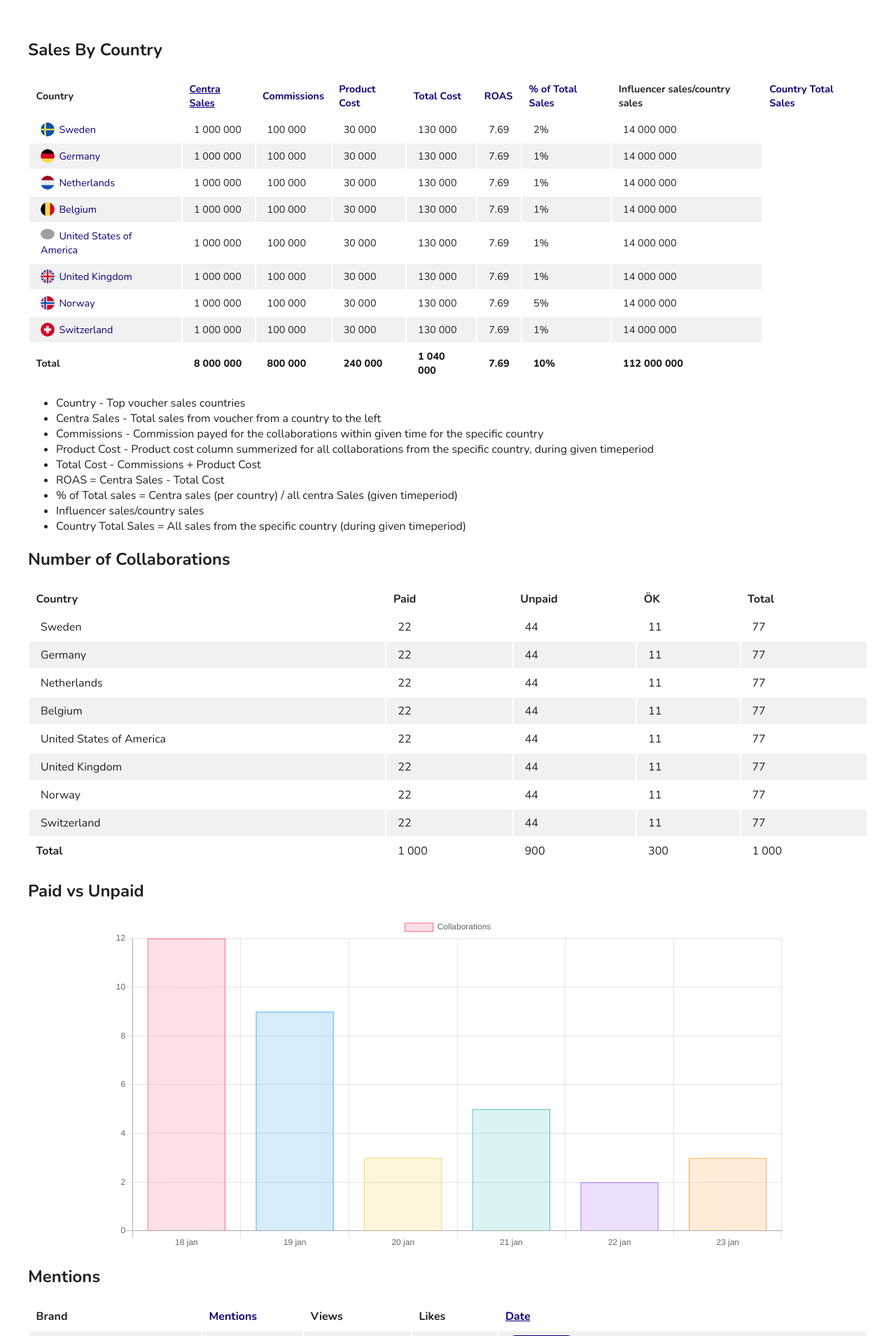
After one commit to prahlad1989/StrongerAB, a Django app: page /reports in a window 1280 px wide. The commit adds this page. Shown: the part 183-2092 px from the top of the page at 70% size. Run offline with Django 3.2, Linux system fonts and the light colour scheme; parts of the project's set-up code (start-up, migrations or seed data) failed here and were passed over; grey boxes are pictures that could not be loaded.

Commit message:
added handling for import mesages

```diff
--- a/Influencers/tasks.py
+++ b/Influencers/tasks.py
@@ -77,7 +77,6 @@ class OrdersUpdate(CentraUpdate):
                                   }
                     } """
 
-
 class OrdersUpdate2(OrdersUpdate):
     def update(self):
         cursor = connection.cursor()
@@ -94,7 +93,6 @@ class OrdersUpdate2(OrdersUpdate):
 @background(schedule=60*60)
 def centraOrdersUpdate(message):
     logger.info('initiated ordersupdate thread: ')
-
     try:
         logger.debug("order update started at {0}".format(datetime.utcnow()))
         ordersUpdate = OrdersUpdate2()
--- /dev/null
+++ b/Influencers/templates/report.html
@@ -0,0 +1,430 @@
+<html>
+<head>
+	<title>Collaborations - Reports - Stronger</title>
+	<style>
+		@import url('https://fonts.googleapis.com/css2?family=Source+Sans+Pro&display=swap');
+		@import url('https://fonts.googleapis.com/css2?family=Nunito:wght@200;400;600;700;800&display=swap');
+	</style>
+	<link rel="stylesheet" href="static/css/style3.css" type="text/css" media="all" />
+	<link rel="stylesheet" href="static/css/autocomplete.css" type="text/css" media="all" />
+	<link rel="icon" href="https://www.strongerlabel.com/favicon.ico?stronger" type="image/x-icon"/>
+	<script src="https://cdn.jsdelivr.net/npm/chart.js@2.9.4/dist/Chart.min.js"></script>
+	<script type="text/javascript" src="static/js/autocomplete.js"></script>
+	<style>
+		canvas{
+			-moz-user-select: none;
+			-webkit-user-select: none;
+			-ms-user-select: none;
+		}
+		.chart-container {
+			width: 500px;
+			margin-left: 40px;
+			margin-right: 40px;
+			margin-bottom: 40px;
+		}
+		.container {
+			display: flex;
+			flex-direction: row;
+			flex-wrap: wrap;
+			justify-content: center;
+		}
+	</style>
+</head>
+
+<body>
+
+<div class="full-width-content">
+	<section class="content-header" style="background-image: url('https://yt3.ggpht.com/4rT83zOzf5oKBK51ZvhYPd1HZHczEhNtpgPu09MwTEVzXnS2Xx8FcRJBsmqN5rQTOItvIkS-Pn0=w2560-fcrop64=1,00005a57ffffa5a8-k-c0xffffffff-no-nd-rj') !important;">
+		<div class="channel-background">
+		<img src="static/images/icons/svg/reports.svg" class="header-icon">
+			<div class="channel-data">
+				<a href="" class="button-m" style="float: right;">Date picker</a>
+				<h2>Influencer Sales </h2>
+			</div>
+		</div>
+	</section>
+</div>
+
+<div class="content">
+<h2>Sales By Country</h2>
+
+<div id="sales_by_country"></div>
+
+<table class="report-table">
+	<thead>
+		<tr>
+			<th>Country</th>
+			<th><a href="" title="Centra Sales by Vouchers" class="active">Centra Sales</a></th>
+			<th><a href="">Commissions</a></th>
+			<th><a href="">Product Cost</a></th>
+			<th><a href="">Total Cost</a></th>
+			<th><a href="">ROAS</a></th>
+			<th><a href="">% of Total Sales</a></th>
+			<th>Influencer sales/country sales</th>
+			<th><a href="">Country Total Sales</a></th>
+		</tr>
+	</thead>
+	<tbody>
+		<tr>
+			<td><img src="static/images/flags/sweden.png" class="report-thumb" alt="Sweden"><a href="">Sweden</a></td>
+			<td>1 000 000</td>
+			<td>100 000</td>
+			<td>30 000</td>
+			<td>130 000</td>
+			<td>7.69</td>
+			<td>2%</td>
+			<td>14 000 000</td>
+		</tr>
+		<tr>
+			<td><img src="static/images/flags/germany.png" class="report-thumb" alt="Germany"><a href="">Germany</a></td>
+			<td>1 000 000</td>
+			<td>100 000</td>
+			<td>30 000</td>
+			<td>130 000</td>
+			<td>7.69</td>
+			<td>1%</td>
+			<td>14 000 000</td>
+		</tr>
+		<tr>
+			<td><img src="static/images/flags/netherlands.png" class="report-thumb" alt="Netherlands"><a href="">Netherlands</a></td>
+			<td>1 000 000</td>
+			<td>100 000</td>
+			<td>30 000</td>
+			<td>130 000</td>
+			<td>7.69</td>
+			<td>1%</td>
+			<td>14 000 000</td>
+		</tr>
+		<tr>
+			<td><img src="static/images/flags/belgium.png" class="report-thumb" alt="Belgium"><a href="">Belgium</a></td>
+			<td>1 000 000</td>
+			<td>100 000</td>
+			<td>30 000</td>
+			<td>130 000</td>
+			<td>7.69</td>
+			<td>1%</td>
+			<td>14 000 000</td>
+		</tr>
+		<tr>
+			<td><img src="static/images/flags/united-states-of-america.png" class="report-thumb" alt="United States of America"><a href="">United States of America</a></td>
+			<td>1 000 000</td>
+			<td>100 000</td>
+			<td>30 000</td>
+			<td>130 000</td>
+			<td>7.69</td>
+			<td>1%</td>
+			<td>14 000 000</td>
+		</tr>
+		<tr>
+			<td><img src="static/images/flags/united-kingdom.png" class="report-thumb" alt="United Kingdom"><a href="">United Kingdom</a></td>
+			<td>1 000 000</td>
+			<td>100 000</td>
+			<td>30 000</td>
+			<td>130 000</td>
+			<td>7.69</td>
+			<td>1%</td>
+			<td>14 000 000</td>
+		</tr>
+		<tr>
+			<td><img src="static/images/flags/norway.png" class="report-thumb" alt="Norway"><a href="">Norway</a></td>
+			<td>1 000 000</td>
+			<td>100 000</td>
+			<td>30 000</td>
+			<td>130 000</td>
+			<td>7.69</td>
+			<td>5%</td>
+			<td>14 000 000</td>
+		</tr>
+		<tr>
+			<td><img src="static/images/flags/switzerland.png" class="report-thumb" alt="Switzerland"><a href="">Switzerland</a></td>
+			<td>1 000 000</td>
+			<td>100 000</td>
+			<td>30 000</td>
+			<td>130 000</td>
+			<td>7.69</td>
+			<td>1%</td>
+			<td>14 000 000</td>
+		</tr>
+	</tbody>
+	<tfoot>
+		<tr>
+			<th>Total</th>
+			<td>8 000 000</td>
+			<td>800 000</td>
+			<td>240 000</td>
+			<td>1 040 000</td>
+			<td>7.69</td>
+			<td>10%</td>
+			<td>112 000 000</td>
+		</tr>
+	</tfoot>
+</table>
+
+<ul>
+	<li>Country - Top voucher sales countries</li>
+	<li>Centra Sales - Total sales from voucher from a country to the left</li>
+	<li>Commissions - Commission payed for the collaborations within given time for the specific country</li>
+	<li>Product Cost - Product cost column summerized for all collaborations from the specific country, during given timeperiod</li>
+	<li>Total Cost - Commissions + Product Cost</li>
+	<li>ROAS = Centra Sales - Total Cost</li>
+	<li>% of Total sales = Centra sales (per country) / all centra Sales (given timeperiod)</li>
+	<li>Influencer sales/country sales</li>
+	<li>Country Total Sales = All sales from the specific country (during given timeperiod)</li>
+
+</ul>
+
+<h2>Number of Collaborations</h2>
+<table>
+	<thead>
+		<tr>
+			<th>Country</th>
+			<th>Paid</th>
+			<th>Unpaid</th>
+			<th>ÖK</th>
+			<th>Total</th>
+		</tr>
+	</thead>
+	<tbody>
+		<tr>
+			<td>Sweden</td>
+			<td>22</td>
+			<td>44</td>
+			<td>11</td>
+			<td>77</td>
+		</tr>
+		<tr>
+			<td>Germany</td>
+			<td>22</td>
+			<td>44</td>
+			<td>11</td>
+			<td>77</td>
+		</tr>
+		<tr>
+			<td>Netherlands</td>
+			<td>22</td>
+			<td>44</td>
+			<td>11</td>
+			<td>77</td>
+		</tr>
+		<tr>
+			<td>Belgium</td>
+			<td>22</td>
+			<td>44</td>
+			<td>11</td>
+			<td>77</td>
+		</tr>
+		<tr>
+			<td>United States of America</td>
+			<td>22</td>
+			<td>44</td>
+			<td>11</td>
+			<td>77</td>
+		</tr>
+		<tr>
+			<td>United Kingdom</td>
+			<td>22</td>
+			<td>44</td>
+			<td>11</td>
+			<td>77</td>
+		</tr>
+		<tr>
+			<td>Norway</td>
+			<td>22</td>
+			<td>44</td>
+			<td>11</td>
+			<td>77</td>
+		</tr>
+		<tr>
+			<td>Switzerland</td>
+			<td>22</td>
+			<td>44</td>
+			<td>11</td>
+			<td>77</td>
+		</tr>
+	</tbody>
+	<tfoot>
+		<tr>
+			<th>Total</th>
+			<td>1 000</td>
+			<td>900</td>
+			<td>300</td>
+			<td>1 000</td>
+		</tr>
+	</tfoot>
+</table>
+
+
+
+<h2>Paid vs Unpaid</h2>
+
+
+
+<div class="graph">
+  <div class="chart-legend">
+
+  </div>
+  <div class="chart">
+    <canvas id="myChart"></canvas>
+  </div>
+</div>
+
+
+<script>
+var ctx = document.getElementById('myChart').getContext('2d');
+
+var myChart = new Chart(ctx, {
+    type: 'bar',
+    data: {
+        labels: ['18 jan', '19 jan', '20 jan', '21 jan', '22 jan', '23 jan'],
+        datasets: [{
+            label: 'Collaborations',
+            data: [12, 9, 3, 5, 2, 3],
+            backgroundColor: [
+                'rgba(255, 99, 132, 0.2)',
+                'rgba(54, 162, 235, 0.2)',
+                'rgba(255, 206, 86, 0.2)',
+                'rgba(75, 192, 192, 0.2)',
+                'rgba(153, 102, 255, 0.2)',
+                'rgba(255, 159, 64, 0.2)'
+            ],
+            borderColor: [
+                'rgba(255, 99, 132, 1)',
+                'rgba(54, 162, 235, 1)',
+                'rgba(255, 206, 86, 1)',
+                'rgba(75, 192, 192, 1)',
+                'rgba(153, 102, 255, 1)',
+                'rgba(255, 159, 64, 1)'
+            ],
+            borderWidth: 1
+        }]
+    },
+    options: {
+        scales: {
+            yAxes: [{
+                ticks: {
+                    beginAtZero: true
+                }
+            }]
+        }
+    }
+});
+</script>
+
+
+
+<section class="search-results">
+
+	<h2>Mentions</h2>
+	<table>
+		<tr>
+			<th>Brand</th>
+			<th><a href="">Mentions</a></th>
+			<th>Views</th>
+			<th>Likes</th>
+			<th class="date"><a href="" title="Sort by date" class="active"/>Date </th>
+		</tr>
+		<tr>
+			<td><a href="brand.html">Lululemon</a></td>
+			<td>1</td>
+			<td>50 000</td>
+			<td>4 000</td>
+			<td class="date"><a href="">30 oct, 2020</a></td>
+		</tr>
+		<tr>
+			<td><a href="brand.html">NA-KD</a></td>
+			<td>4</td>
+			<td>157 156</td>
+			<td>4 000</td>
+			<td class="date">
+				<a href="https://www.youtube.com/watch?v=a91UKrgCzQA">15 oct 2020</a>
+				<a href="https://www.youtube.com/watch?v=a91UKrgCzQA">11 aug 2020</a>
+				<a href="https://www.youtube.com/watch?v=a91UKrgCzQA">10 feb 2020</a>
+			</td>
+		</tr>
+		<tr>
+			<td><a href="brand.html">Adidas</a></td>
+			<td>1</td>
+			<td>36 972</td>
+			<td>4 000</td>
+			<td class="date"><a href="">10 oct 2020</a></td>
+		</tr>
+		<tr>
+			<td><a href="brand.html">iDeal of Sweden</a></td>
+			<td>1</td>
+			<td>36 972</td>
+			<td>4 000</td>
+			<td class="date"><a href="">5 oct 2020</a></td>
+		</tr>
+		<tr>
+			<td><a href="brand.html">Caia Cosmetics</a></td>
+			<td>5</td>
+			<td>36 972</td>
+			<td>4 000</td>
+			<td class="date"><a href="">10 oct 2020</a></td>
+		</tr>
+		<tr>
+			<td><a href="brand.html">Aloyoga</a></td>
+			<td>1</td>
+			<td>36 972</td>
+			<td>4 000</td>
+			<td class="date"><a href="">10 oct 2020</a></td>
+		</tr>
+		<tr>
+			<td><a href="brand.html">iDeal of Sweden</a></td>
+			<td>1</td>
+			<td>36 972</td>
+			<td>4 000</td>
+			<td class="date"><a href="">5 oct 2020</a></td>
+		</tr>
+		<tr>
+			<td><a href="brand.html">Caia Cosmetics</a></td>
+			<td>5</td>
+			<td>36 972</td>
+			<td>4 000</td>
+			<td class="date"><a href="">10 oct 2020</a></td>
+		</tr>
+		<tr>
+			<td><a href="brand.html">Aloyoga</a></td>
+			<td>1</td>
+			<td>36 972</td>
+			<td>4 000</td>
+			<td class="date"><a href="">10 oct 2020</a></td>
+		</tr>
+		<tr>
+			<td><a href="brand.html">iDeal of Sweden</a></td>
+			<td>1</td>
+			<td>36 972</td>
+			<td>4 000</td>
+			<td class="date"><a href="">5 oct 2020</a></td>
+		</tr>
+		<tr>
+			<td><a href="brand.html">Caia Cosmetics</a></td>
+			<td>5</td>
+			<td>36 972</td>
+			<td>4 000</td>
+			<td class="date"><a href="">10 oct 2020</a></td>
+		</tr>
+		<tr>
+			<td><a href="brand.html">Aloyoga</a></td>
+			<td>1</td>
+			<td>36 972</td>
+			<td>4 000</td>
+			<td class="date"><a href="">10 oct 2020</a></td>
+		</tr>
+
+
+	</table>
+
+	<p><a href="profile-latest.html">View latest videos</a></p>
+
+
+
+</section>
+
+
+</div>
+
+
+
+</body>
+</html>
--- a/Influencers/urls.py
+++ b/Influencers/urls.py
@@ -43,6 +43,8 @@ urlpatterns = [
     path('updateCentraValidations', views.ValidationUpdatesView.as_view(), name='updateCentraValidations'),
     path('centraToDB', views.CentraToDB.as_view(), name= 'centraToDB'),
     path('resetCentra', views.ResetCentra.as_view(), name='resetCentra'),
-    path('influe_field_preferences', views.UserPreferences.as_view(), name='influe_field_preferences')
+    path('influe_field_preferences', views.UserPreferences.as_view(), name='influe_field_preferences'),
+    path('reports', views.reportPage, name='reports'),
+    path('sales_report',views.SalesReport.as_view(), name='sales_report')
 
 ]
--- a/Influencers/views.py
+++ b/Influencers/views.py
@@ -1,6 +1,7 @@
 import codecs
 import csv
 import io
+from collections import Set
 
 import email_validator
 import itertools
@@ -33,9 +34,15 @@ from StrongerAB1.settings import adminMsg
 from StrongerAB1.settings import b2b_mandatory_fields
 from StrongerAB1.settings import influencer_mandatory_fields
 import re
+
+from .SalesInfo import SalesInfo
 from .tasks import centraOrdersUpdate,centraToDBFun
 logger = logging.getLogger(__name__)
 
+
+
+sql_datetime_format = "%Y-%m-%d %H:%M:%S"
+sql_date_format = "%Y-%m-%d"
 class Index(TemplateView):
     template_name = 'index.html'
 
@@ -284,8 +291,6 @@ class Influencers(BaseView):
         mandatoryFields = influencer_mandatory_fields
         index = 0
         messages = []
-        emailValidationRE = "^([a-zA-Z0-9_.+-])+\@(([a-zA-Z0-9-])+\.)+([a-zA-Z0-9]{2,4})+$"
-
         #striping all the data by removing spaces
         def y(row):
             rowDict = dict()
@@ -294,19 +299,22 @@ class Influencers(BaseView):
             return rowDict;
 
         rows = list(map(lambda x:y(x),rows))
+        isHeadersChecked = False
         for row in rows:
+            if not isHeadersChecked:
+                isHeadersChecked = True
+                rowKeysSet = set(row.keys())
+                mandatoryKeysSet = set(mandatoryFields)
+                missingMandatoryFields = mandatoryKeysSet.difference(rowKeysSet)
+                if missingMandatoryFields:
+                    messages.append("missing mandatory headers {0}".format(missingMandatoryFields))
+                    break
+
 
             index += 1
             for key, value in row.items():
-                if key in mandatoryFields and not value.strip():
+                if key in mandatoryFields and not value:
                     messages.append(key + " is mandatory at row: {0};\n".format(index))
-                if key == 'Email':
-                    try:
-                        match = re.match(emailValidationRE,value)
-                        if not match:
-                            raise email_validator.EmailNotValidError("Not a proper email format")
-                    except email_validator.EmailNotValidError as err:
-                        messages.append(key + "  "+value+" : "+err.__str__()+" at row: {0};\n".format(index))
                 elif ("date" in key.lower() or "day" in key.lower()) and value :
                     try:
                         value = datetime.fromisoformat(value).date()
@@ -317,6 +325,8 @@ class Influencers(BaseView):
                     field = InfluencerModel._meta.get_field(x.field_name)
                     if key == field.verbose_name and value:
                         try:
+                            value = re.sub("[^\d,]","",value) #filtering shitty values which have 'kr', space, and commas in values
+                            value = re.sub(",", ".", value)
                             value = float(value)
                         except Exception as e:
                             messages.append(key + "  " + value + " : " + "can't convert to number"+ " at row: {0};\n".format(index))
@@ -338,7 +348,7 @@ class Influencers(BaseView):
                 raise ValidationError(messages)
             except ValidationError as  err:
                 logger.error(err.messages)
-                return JsonResponse({"error": err.messages}, status=500)
+                return JsonResponse({"error": err.messages}, status=422)
 
 
         index =0
@@ -355,7 +365,7 @@ class Influencers(BaseView):
                 raise ValidationError(messages)
             except ValidationError as  err:
                 logger.error(err.messages)
-                return JsonResponse({"error": err.messages}, status=500)
+                return JsonResponse({"error": err.messages}, status=422)
 
         emailsInRows = map(lambda x: x['Email'], rows)
         if 'filterDuplicates' in request.GET and request.GET['filterDuplicates'] == 'true':
@@ -375,12 +385,15 @@ class Influencers(BaseView):
                                 value = datetime.fromisoformat(row[field.verbose_name]).date()
 
                             elif field.get_internal_type() in ['FloatField','IntegerField']:
-                                _value = row[field.verbose_name].replace(",","").replace("kr","").replace(" ","")
+                                _value = row[field.verbose_name]
+                                _value = re.sub("[^\d,]", "", _value)
+                                _value = re.sub(",", ".", _value)
+                                _value = float(_value)
                                 #logger.info("value is {0}".format(_value))
                                 if _value:
                                     value = _value
                             else:
-                                value = row[field.verbose_name]
+                                value = row[field.verbose_name].strip()
                             #logger.info("key {0}and value {1}".format(field.attname, row[field.verbose_name]))
                             model.__setattr__(field.attname, value)
 
@@ -617,8 +630,6 @@ class SalesReport(View):
         # end_date = request.GET['end_date']
         start_date = datetime.today()-timedelta(100)
         end_date = datetime.today()
-
-
         # if not start_date and not end_date:
         #     return HttpResponse("Invalid input",status=404)
         # else:
@@ -626,34 +637,76 @@ class SalesReport(View):
         #     end_date = datetime.fromtimestamp(end_date,tz=timezone.utc)
 
 
-        influe_vouchers = InfluencerModel.objects.values(InfluencerModel.discount_coupon.field_name).distinct()
-        orders = OrderInfo.objects.filter(Q(orderDate__gte = start_date) & Q(orderDate__lte = end_date) & Q(grandTotal__gt = 0))
-        country_field_name = InfluencerModel.country.field_name
-        country_sales = orders.values(country_field_name).annotate(sales = Sum('grandTotal')).order_by(country_field_name)
-        country_sales_vouchers_dict= dict()
+        #influe_vouchers = InfluencerModel.objects.values(InfluencerModel.discount_coupon.field_name).distinct()
+        country_sales_vouchers_dict= dict() # to use just for quick look up of grandtotal of countries
+        rows = []
         cursor = connection.cursor()
-        rows = []
         try:
-            cursor.execute("select o1.country, sum(o1.\"grandTotal\") as sales, sum(i1.product_cost) as  product_cost, sum(i1.commission) as commission from public.\"Influencers_influencer\" i1 inner join public.\"Influencers_orderinfo\" o1 on i1.discount_coupon=o1.discount_coupons and i1.country=o1.country group by o1.country and o1.orderDate >= {0} and o1.orderDate <= {1} having sum(o1.\"grandTotal\") >0 ")
+            query = "select o1.country, sum(o1.\"grandTotal\") as voucher_sales from public.\"Influencers_influencer\" i1 inner join public.\"Influencers_orderinfo\" o1 on i1.discount_coupon=o1.discount_coupons  and o1.\"orderDate\" >= \'{0}\' and o1.\"orderDate\" <= \'{1}\' group by o1.country having sum(o1.\"grandTotal\") >0 ".format(start_date.strftime(sql_date_format),end_date.strftime(sql_date_format))
+            cursor.execute(query)
             while True:
                 row = cursor.fetchone()
-                country_sales_vouchers_dict[row[0]] =  row
+
+                country_sales_vouchers_dict[row[0]] = row[1]
+        except Exception as e:
+            logger.exception(e.__str__())
+        finally:
+            cursor.close()
+
+        cursor = connection.cursor()
+        try:
+
+            costs_query = "select i1.country, sum(i1.product_cost) as  product_cost, sum(i1.commission) as commission from  public.\"Influencers_influencer\" i1 where date_of_promotion_on >= \'{0}\' and date_of_promotion_on <= \'{1}\' group by i1.country".format(start_date.strftime(sql_date_format),end_date.strftime(sql_date_format))
+            cursor.execute(costs_query)
+            while True:
+                row = cursor.fetchone()
+                country_name = row[0]
+                salesInfo = SalesInfo()
+                if country_name in country_sales_vouchers_dict:
+                    voucher_sales = country_sales_vouchers_dict[country_name]
+                    salesInfo.voucher_sales = voucher_sales
+                    salesInfo.product_cost = row[1]
+                    salesInfo.commission = row[2]
+                    # replace the dict value with new sales ifno obj
+                    country_sales_vouchers_dict[country_name ] = salesInfo
+                    logger.debug("updated commission and product cost")
+                else:
+                    salesInfo.voucher_sales = 0
+                    salesInfo.product_cost = row[1]
+                    salesInfo.commission = row[2]
+                    country_sales_vouchers_dict[country_name] = salesInfo
+                    logger.debug("updated commission and product cost with 0 sales")
 
         except Exception as e:
             logger.exception(e.__str__())
         finally:
             cursor.close()
-        logger.info("update revenue click complete")
-        country_sales_vouchers =  orders.filter(Q(discount_coupons__in= influe_vouchers) ).values(country_field_name).annotate(sales = Sum('grandTotal')).order_by(country_field_name)
 
-
-        #,commissions= Sum('commission'),product_cost = Sum('product_cost')
-        country_sales_vouchers_dict = {}
-        for _ in country_sales_vouchers:
-            _country = _[country_field_name]
-            _sales = _['sales']
-            country_sales_vouchers_dict[_country] =  _sales
+        orders = OrderInfo.objects.filter(Q(orderDate__gte=start_date) & Q(orderDate__lte=end_date))
+        country_field_name = InfluencerModel.country.field_name
+        # entire sales country wise , in the specified time period
+        country_sales = orders.values(country_field_name).annotate(sales=Sum('grandTotal'))
 
         for _ in country_sales:
-            _country = _[country_field_name]
+            _country_name = _[country_field_name]
             _sales = _['sales']
+            if _country_name in country_sales_vouchers_dict and type(country_sales_vouchers_dict[_country_name] == SalesInfo.__class__):
+                salesInfo = country_sales_vouchers_dict[_country_name]
+                salesInfo.country = _country_name
+                salesInfo.centra_sales = _['sales']
+                rows.append(salesInfo)
+            elif _country_name in country_sales_vouchers_dict :
+                salesInfo = SalesInfo()
+                salesInfo.country = _country_name
+                voucher_sales = country_sales_vouchers_dict[_country_name] # retrieve from dict
+                salesInfo.voucher_sales = voucher_sales
+                rows.append(salesInfo)
+            else:
+                salesInfo = SalesInfo()
+                salesInfo.country =_country_name
+                salesInfo.centra_sales = _['sales']
+                rows.append(salesInfo)
+
+        responseObj = dict()
+        responseObj['salesInfos'] = rows
+        return JsonResponse(responseObj, status=200, safe=False)
--- a/StrongerAB1/settings.py
+++ b/StrongerAB1/settings.py
@@ -190,7 +190,7 @@ adminMsg=" if you are not admin"
 
 influencer_post_status = ['','Published', 'Reminder1', 'Reminder2', 'Abandoned']
 #influencer_mandatory_fields =['Instagram Username','Country','Influencer/Prospect','ID']
-influencer_mandatory_fields =['Country','Influencer/Prospect','Email']
+influencer_mandatory_fields =['Country','Influencer/Prospect']
 is_influencer_choices = ["", "Prospect", "Influencer",'PR_']
 is_answered_choices = ["","Yes", "No"]
 centra_key = "2de0107b9b16e994f1894e514f031a21"
```
Also changed, not shown: Influencers/SalesInfo.py (added, +10 -0 lines), Influencers/models.py (+5 -5 lines), Influencers/templates/Influencer.html (+5 -17 lines), Influencers/templates/login.html (+5 -7 lines), Influencers/sql_queries.py (added), 1 other file.
